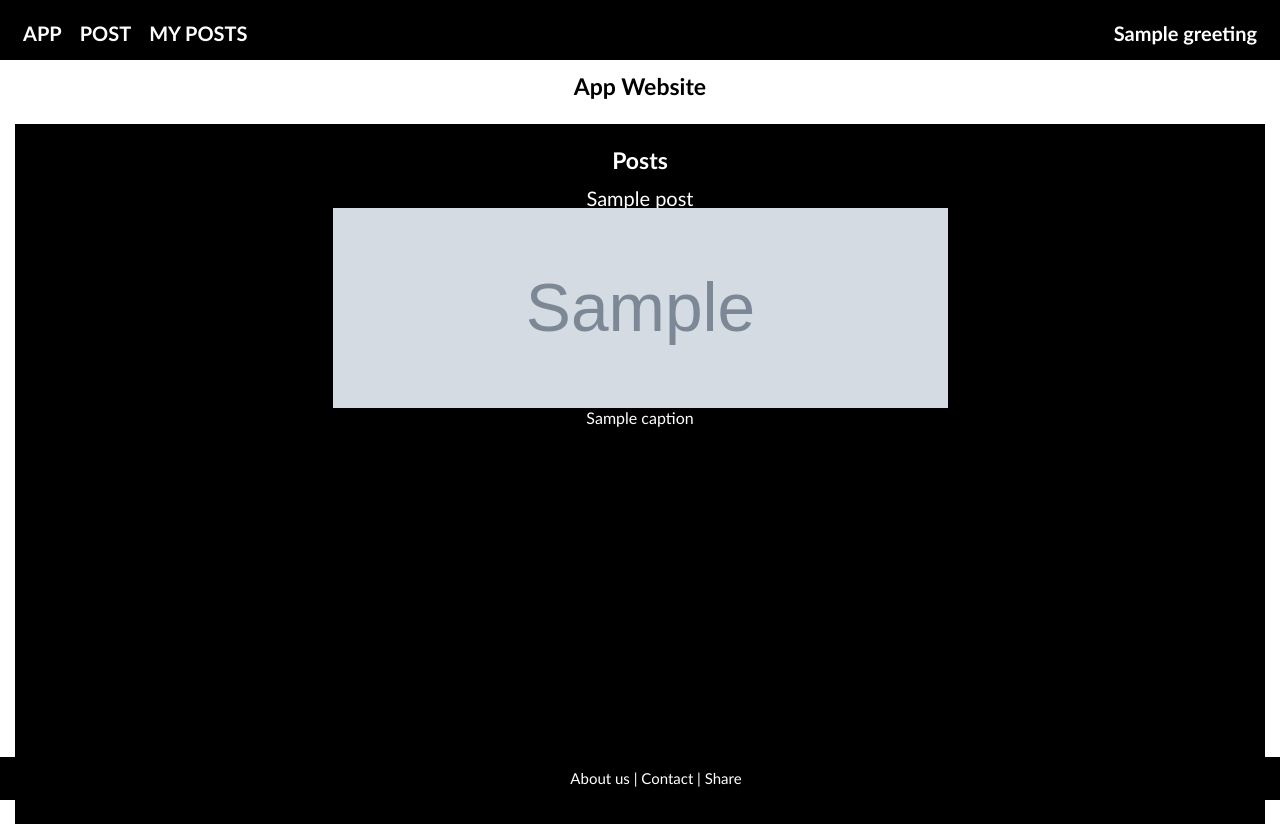
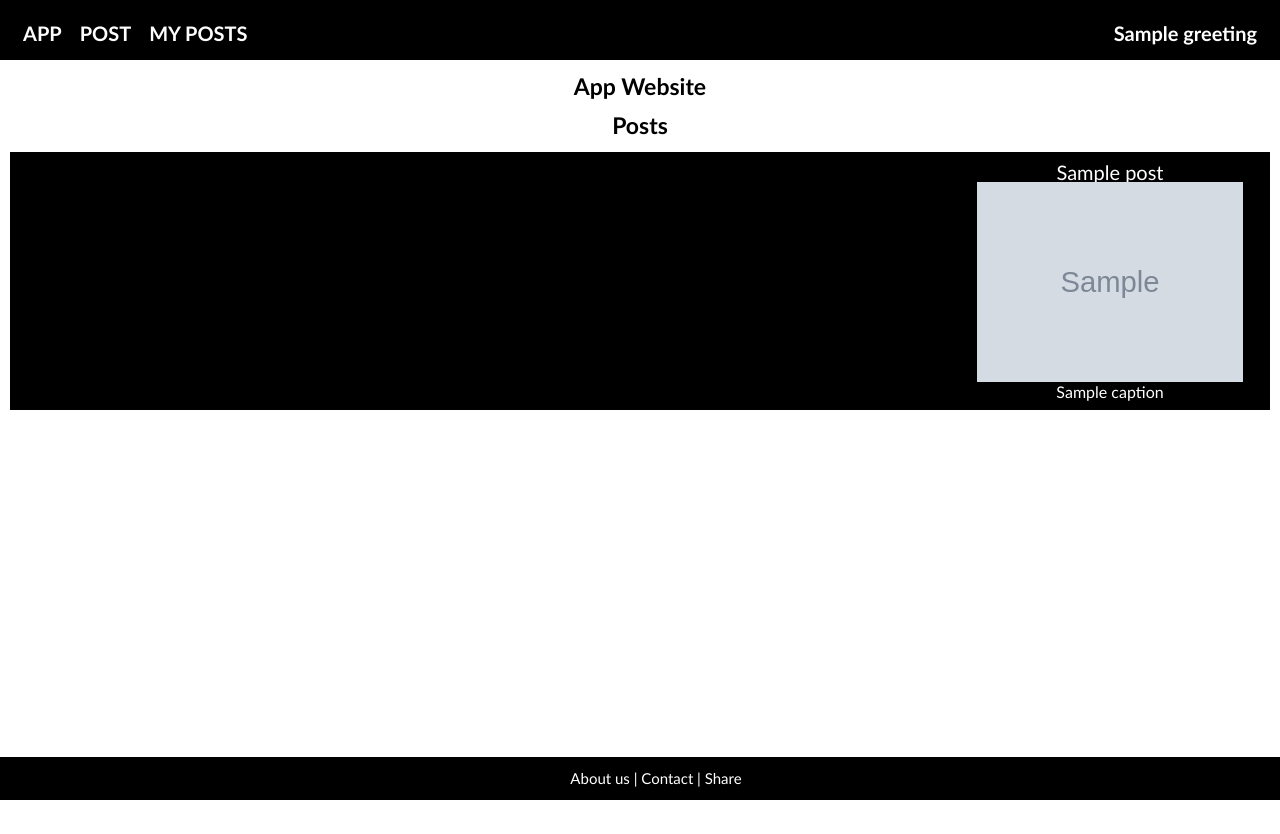
Before and after one commit to gacrodri/social-change, a Python web app: template templates/welcome.html in a window 1280 px wide. Run offline with Jinja, Linux system fonts and the light colour scheme; the template is opened without the code that fills it: most values are stand-ins (such as "Sample title", 1, 10 or a date in 2020); grey boxes marked "Sample" are stand-in pictures.

Commit message:
flexxxboxxx

```diff
--- a/index.yaml
+++ b/index.yaml
@@ -19,6 +19,12 @@ indexes:
 - kind: Item
   properties:
   - name: user_id
+  - name: created_on
+    direction: desc
+
+- kind: Item
+  properties:
+  - name: user_id
   - name: image
     direction: desc
 
--- a/templates/style.css
+++ b/templates/style.css
@@ -1,10 +1,14 @@
 #images{
   height: 200px;
-  width: 50%;
+  /*width: 50%;*/
 }
 /* here */
 #title{
   font-size: 20px;
+}
+.grid {
+  width: 300px;
+
 }
 
 form {
@@ -24,7 +28,11 @@ body {
 #link1 {
     float: left;
 }
-
+#postformat {
+    display: flex;
+    flex-direction: row-reverse;
+    flex-wrap: wrap;
+}
 
 #nav {
   height: 32px;
@@ -102,10 +110,8 @@ table {
 
 
 #main {
-  max-width: 1270px;
+  /*max-width: 1270px;*/
   margin: auto;
-  display: flex;
-  flex-direction: column;
   min-height: 90vh;
 }
 
--- a/templates/welcome.html
+++ b/templates/welcome.html
@@ -38,12 +38,14 @@
   </div>
   <h1>App Website</h1>
   <div id="main">
+    <h1>Posts</h1>
     <div id = "postformat" class="content-item footercolor">
-      <h1>Posts</h1>
       {% for post in everyones_items %}
-        <p id="title">{{post.title}}</p>
-        <img id="images" src="{{post.image_url}}">
-        <p>{{post.caption}}</p>
+        <div class="grid">
+          <p id="title">{{post.title}}</p>
+          <img id="images" src="{{post.image_url}}">
+          <p>{{post.caption}}</p>
+        </div>
       {% endfor %}
 
       <!--<h4>The fetched records from the query look like this</h4> {{everyones_posts}}-->
```
Also changed, not shown: main.py (+4 -4 lines), models.py (+1 -6 lines).
